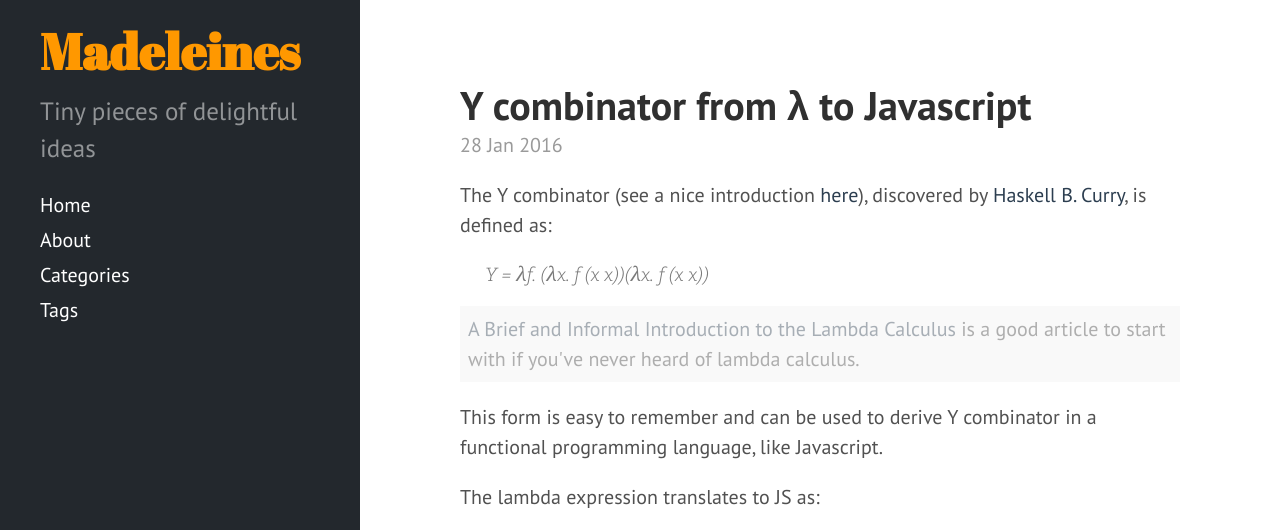
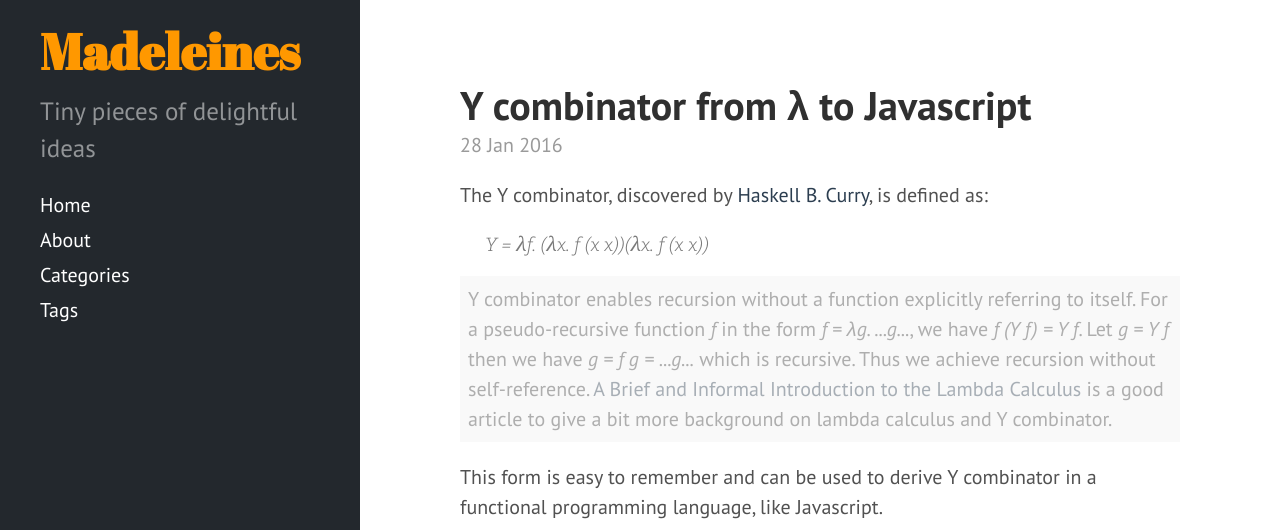
Before and after one commit to xgfd/xgfd.github.io, a Jekyll site: the page built from _posts/2016-01-28-y-combinator.md, in a window 1280 px wide and 1400 px high. Shown: the top 530 px of the window. Built offline with Jekyll 4.4.1, drawn with Linux system fonts in a browser that asks for light colours; nearby versions of some CDN libraries; Markdown is read by kramdown in place of the engine named in the settings; some of the changed text lies outside the part shown; grey boxes are pictures that could not be loaded.

Commit message:
update post

```diff
--- a/_posts/2016-01-28-y-combinator.md
+++ b/_posts/2016-01-28-y-combinator.md
@@ -5,12 +5,12 @@ categories: [λ calculus, programming]
 tags: [λ calculus, programming, javascript]
 ---
 
-The Y combinator (see a nice introduction [here](https://medium.com/@ayanonagon/the-y-combinator-no-not-that-one-7268d8d9c46#.cvw529qfv)), discovered by [Haskell B. Curry](https://en.wikipedia.org/wiki/Haskell_Curry), is defined as:
+The Y combinator, discovered by [Haskell B. Curry](https://en.wikipedia.org/wiki/Haskell_Curry), is defined as:
 
 > Y = λf. (λx. f (x x))(λx. f (x x))
 
 <div class="message">
-    <a href="http://www.cs.yale.edu/homes/hudak/CS201S08/lambda.pdf">A Brief and Informal Introduction to the Lambda Calculus</a> is a good article to start with if you've never heard of lambda calculus.
+Y combinator enables recursion without a function explicitly referring to itself. For a pseudo-recursive function <em>f</em> in the form <em>f = λg. ...g...</em>, we have <em>f (Y f) = Y f</em>. Let <em>g = Y f</em> then we have <em>g = f g = ...g...</em> which is recursive. Thus we achieve recursion without self-reference. <a href="http://www.cs.yale.edu/homes/hudak/CS201S08/lambda.pdf">A Brief and Informal Introduction to the Lambda Calculus</a> is a good article to give a bit more background on lambda calculus and Y combinator.
 </div>
 
 This form is easy to remember and can be used to derive Y combinator in a functional programming language, like Javascript.
@@ -33,7 +33,7 @@ Notice that the two inner functions are the same, so it's equivalent to:
 
 Now there's only one `x => f(x(x))` so let's focus on that.
 
-Recall that `f` is a pseudo recursive function that expects another function as input, say `g`, which should do the recursion magic, e.g. `g = fact` that `fact(n)` calculates the factorial of `n`. We hope `x(x)` can return `g`. Therefore instead of calling `x(x)`, we wrap `x(x)` in a function that takes `n` as input and simulate `g`. It returns the same result as `x(x)(n)` but stops the infinite loop:
+Recall that `f` expects a (recursive) function. To prevent immediately evaluating `x(x)` (and thus to prevent the infinite loop), we wrap `x(x)` in a function that returns the same result for an input `n`, only when needed.
 
 {% gist xgfd/b5d54c0e74b236042f9b YCom.js%}
 
```
